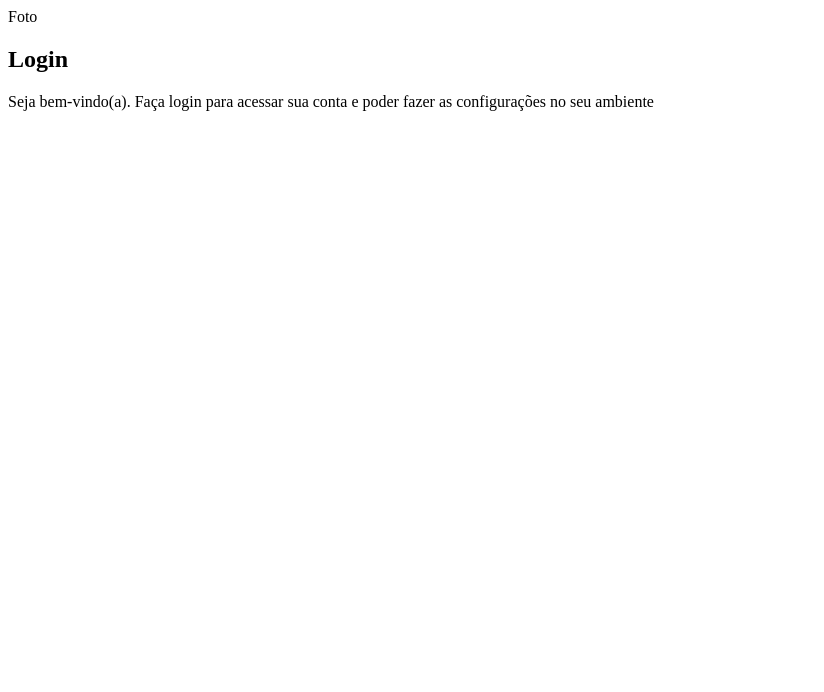
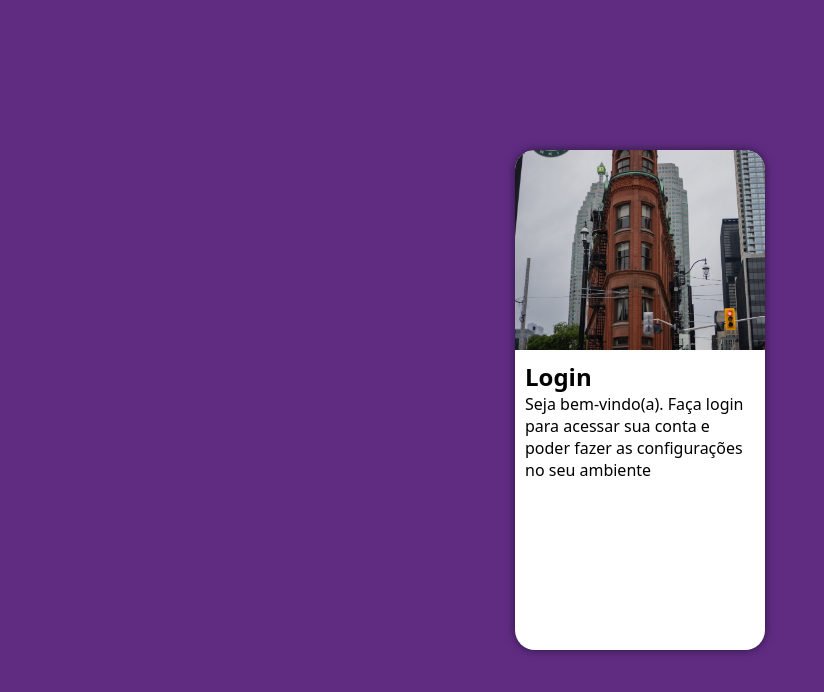
Before and after one commit to guiempregos000-blip/projeto-login, a plain HTML site: page index.html in a window 1280 px wide. Shown: the whole page, without its empty margins (0-824 px from the left). Drawn offline with Linux system fonts and the light colour scheme.

Commit message:
atualização primeiras css

```diff
--- a/estilos/style.css
+++ b/estilos/style.css
@@ -5,3 +5,50 @@ palette
 verde: #49a09d
 lilás: #5f2c82
 */
+
+* {
+    font-family: system-ui, -apple-system, BlinkMacSystemFont, 'Segoe UI', Roboto, Oxygen, Ubuntu, Cantarell, 'Open Sans', 'Helvetica Neue', sans-serif;
+    margin: 0px;
+    padding: 0px;
+    box-sizing: border-box;
+}
+
+body, html {
+    background-color: #5f2c82;
+    height: 100vh;
+    width: 100vw;
+}
+
+main {
+    position: relative;
+    height: 100vh;
+    width: 100vw;
+}
+
+section#login {
+    position: absolute;
+    top: 50%;
+    left: 50%;
+    transform: translate(-50% ,-50%);
+    overflow: hidden;
+
+    background-color: white;
+    width: 250px;
+    height: 500px;
+    border-radius: 20px;
+    box-shadow: 0px 0px 10px rgba(0, 0, 0, 0.514);
+}
+
+#imagem {
+    display: block;
+    background-image: url(../imagens/grande.jpg);
+    background-position: center left;
+    background-size: cover;
+    background-repeat: no-repeat;
+    height: 200px;
+}
+
+#formulario {
+    display: block;
+    padding: 10px;
+}
--- a/index.html
+++ b/index.html
@@ -10,7 +10,7 @@
     <main>
         <section id="login">
             <div id="imagem">
-                Foto
+
             </div>
             <div id="formulario">
             <h1>Login</h1>
```
Also changed, not shown: imagens/grande.jpg (added), 1 other file.
